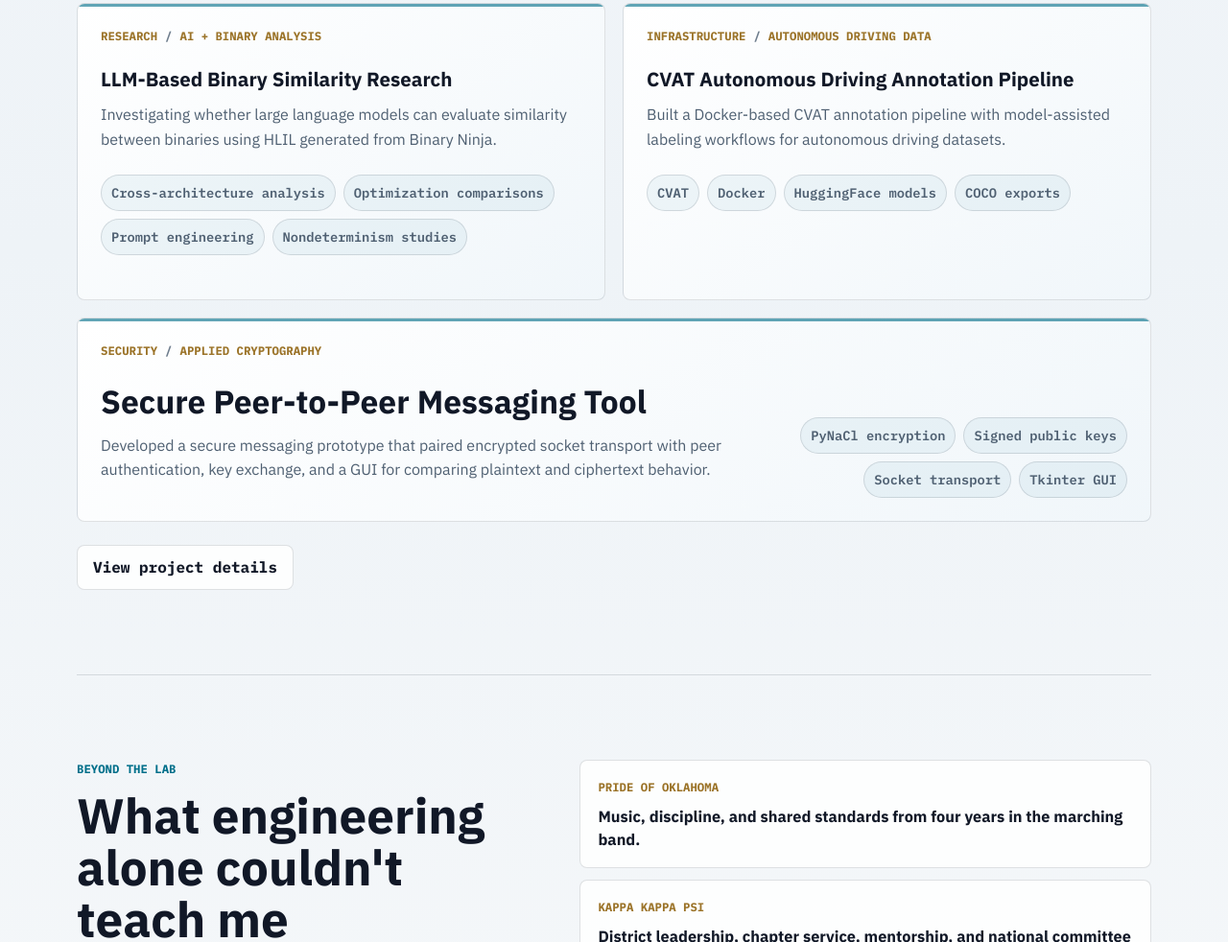
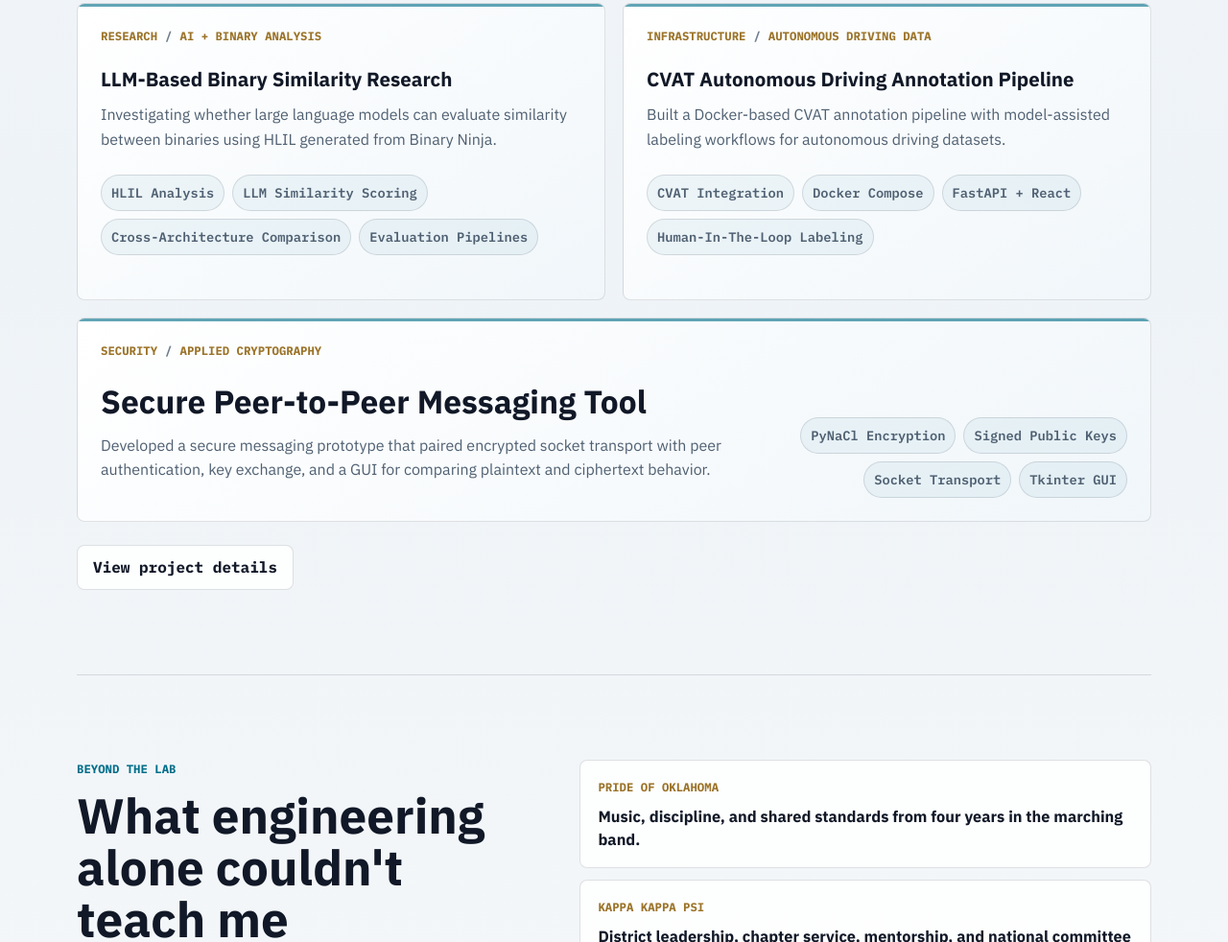
Before and after one commit to RomanXXII/RomanXXII.github.io, a website: page index.html in a window 1280 px wide. Shown: the part 1479-2461 px from the top of the page at 96% size. Drawn offline with Linux system fonts and the light colour scheme.

Commit message:
Fixed homepage tag mismatch and alignment issue

```diff
--- a/assets/css/base.css
+++ b/assets/css/base.css
@@ -4,11 +4,13 @@
 }
 
 html {
+  overflow-x: hidden;
   scroll-behavior: smooth;
   scroll-padding-top: 96px;
 }
 
 body {
+  overflow-x: hidden;
   margin: 0;
   font-family: var(--font-sans);
   background: var(--page-bg);
@@ -16,6 +18,13 @@ body {
   line-height: 1.6;
   font-feature-settings: "ss01" 1;
   transition: background 180ms ease, color 180ms ease;
+}
+
+@supports (overflow: clip) {
+  html,
+  body {
+    overflow-x: clip;
+  }
 }
 
 body::before {
--- a/index.html
+++ b/index.html
@@ -96,10 +96,10 @@
             using HLIL generated from Binary Ninja.
           </p>
           <ul class="tag-list" aria-label="Project focus areas">
-            <li>Cross-architecture analysis</li>
-            <li>Optimization comparisons</li>
-            <li>Prompt engineering</li>
-            <li>Nondeterminism studies</li>
+            <li>HLIL Analysis</li>
+            <li>LLM Similarity Scoring</li>
+            <li>Cross-Architecture Comparison</li>
+            <li>Evaluation Pipelines</li>
           </ul>
         </article>
 
@@ -114,10 +114,10 @@
             for autonomous driving datasets.
           </p>
           <ul class="tag-list" aria-label="Project focus areas">
-            <li>CVAT</li>
-            <li>Docker</li>
-            <li>HuggingFace models</li>
-            <li>COCO exports</li>
+            <li>CVAT Integration</li>
+            <li>Docker Compose</li>
+            <li>FastAPI + React</li>
+            <li>Human-In-The-Loop Labeling</li>
           </ul>
         </article>
 
@@ -135,9 +135,9 @@
           </div>
           <div class="project-card-support">
             <ul class="tag-list" aria-label="Project focus areas">
-              <li>PyNaCl encryption</li>
-              <li>Signed public keys</li>
-              <li>Socket transport</li>
+              <li>PyNaCl Encryption</li>
+              <li>Signed Public Keys</li>
+              <li>Socket Transport</li>
               <li>Tkinter GUI</li>
             </ul>
           </div>
```
